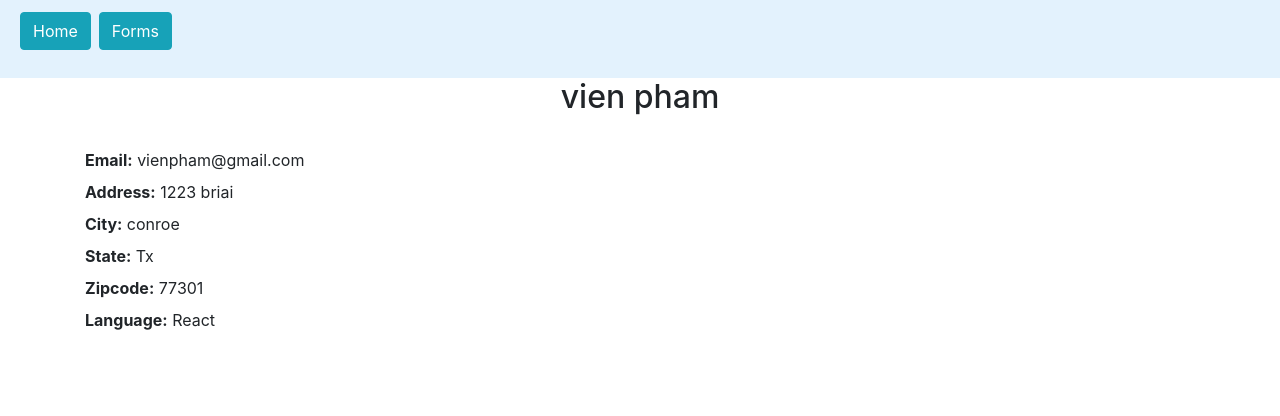
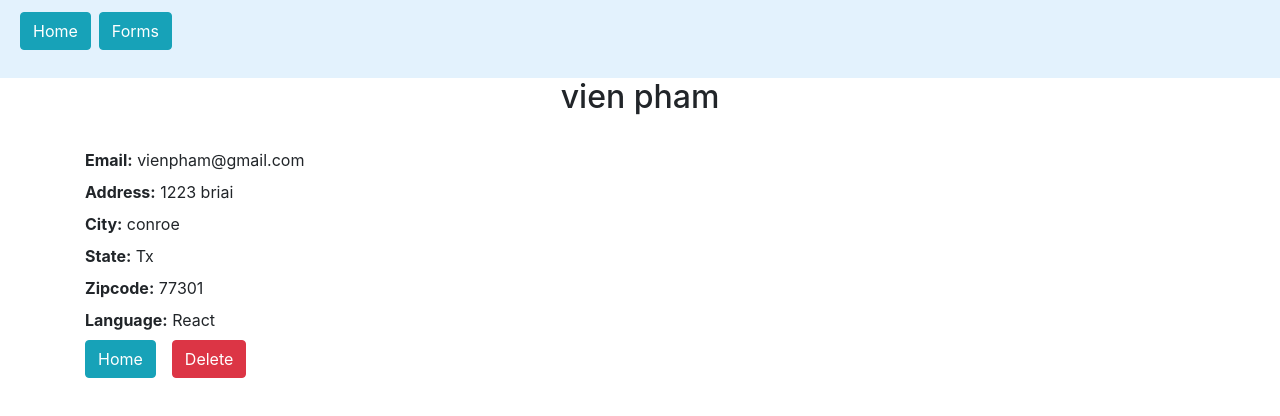
Before and after one commit to vienpham2019/learn_angular, an Angular app in the folder anugar-app/: page /user/1 in a window 1280 px wide. Shown: the top 416 px of the page. Built offline with nearby package versions, Linux system fonts and the light colour scheme.

Commit message:
add delete to server component

```diff
--- a/anugar-app/src/app/components/user/user.component.html
+++ b/anugar-app/src/app/components/user/user.component.html
@@ -12,4 +12,7 @@
     <label><strong>Zipcode: </strong></label> {{user.zipcode}}
     <br>
     <label><strong>Language: </strong></label> {{user.language}}
+    <br>
+    <button class="btn btn-info mr-3" [routerLink] = "['/home']">Home</button>
+    <button class="btn btn-danger" (click) = "deleteUser()">Delete</button>
 </div>
--- a/anugar-app/src/app/components/user/user.component.ts
+++ b/anugar-app/src/app/components/user/user.component.ts
@@ -1,7 +1,7 @@
 import { Component, OnInit } from '@angular/core';
 import { NewUserModel } from '../../model/new_user_model'
 import { NewUserServer } from '../../server/new-user-server.service'
-import { ActivatedRoute } from '@angular/router'
+import { ActivatedRoute , Router} from '@angular/router'
 
 @Component({
   selector: 'app-user',
@@ -10,11 +10,16 @@ import { ActivatedRoute } from '@angular/router'
 })
 export class UserComponent implements OnInit {
   user: NewUserModel
-  constructor(private _server: NewUserServer , private _route: ActivatedRoute) { }
+  constructor(private _server: NewUserServer , private _route: ActivatedRoute , private _router: Router) { }
 
   ngOnInit(): void {
     let {id} = this._route.snapshot.params
     this.user = this._server.getUser(id)
   }
 
+  deleteUser():void{
+    this._server.deleteUser(this.user.id)
+    this._router.navigate(['home'])
+  }
+
 }
--- a/anugar-app/src/app/server/new-user-server.service.ts
+++ b/anugar-app/src/app/server/new-user-server.service.ts
@@ -34,4 +34,8 @@ export class NewUserServer{
     }
     this.users.push(new_user)
   }
+
+  deleteUser(id):void{
+    this.users = this.users.filter(u => u.id !== id)
+  }
 }
```
